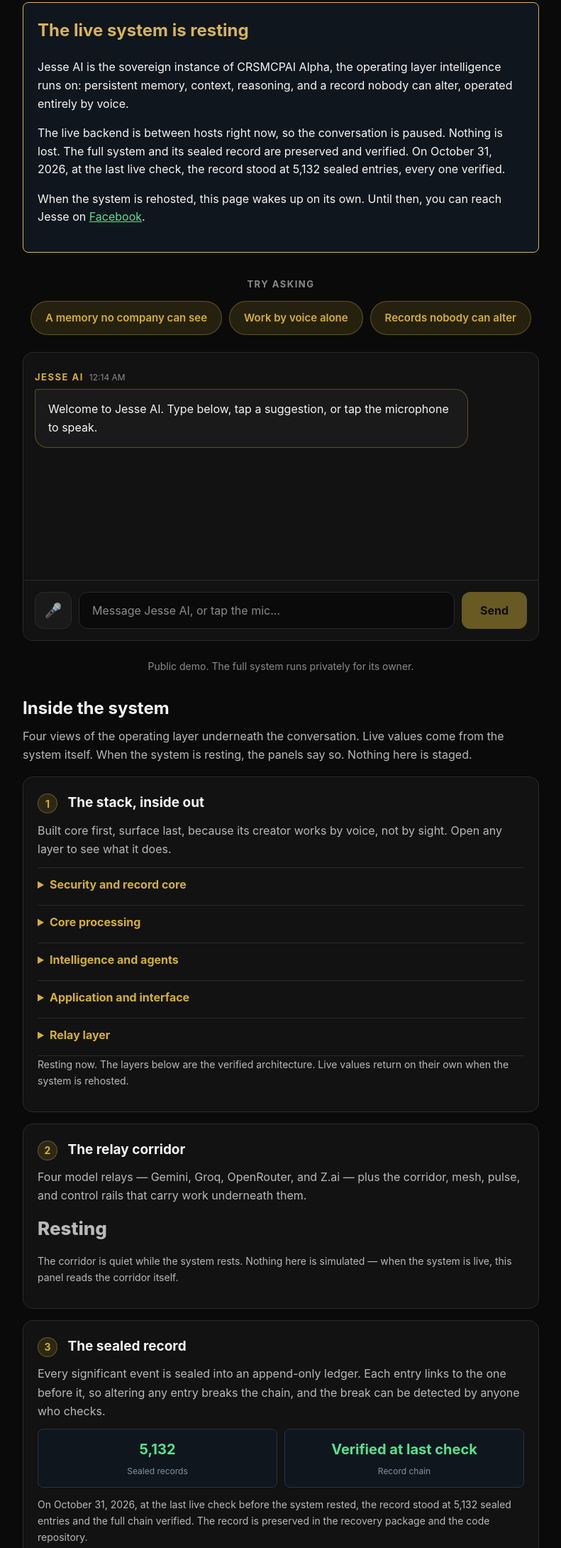
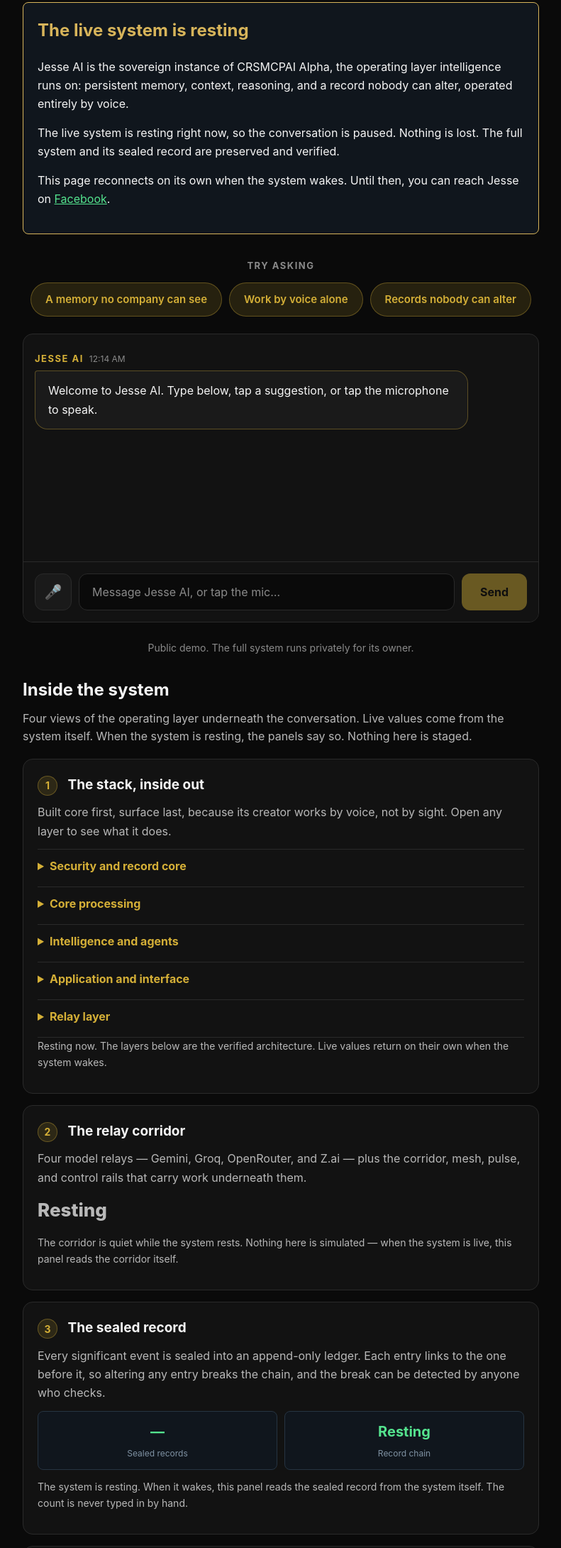
Before and after one commit to wicced209/jesse-ai-website, a plain HTML site: page index.html in a window 1280 px wide. Shown: the part 383-2564 px from the top of the page at 71% size, without its empty margins (244-1035 px from the left). Drawn offline with Linux system fonts and the light colour scheme; no server answers.

Commit message:
Fix demo page: fresh resting text, honest links, add SOLVA Agent API link

```diff
--- a/index.html
+++ b/index.html
@@ -72,8 +72,8 @@
         <section class="resting" id="resting" hidden aria-labelledby="resting-title">
             <h2 id="resting-title">The live system is resting</h2>
             <p>Jesse AI is the sovereign instance of CRSMCPAI Alpha, the operating layer intelligence runs on: persistent memory, context, reasoning, and a record nobody can alter, operated entirely by voice.</p>
-            <p>The live backend is between hosts right now, so the conversation is paused. Nothing is lost. The full system and its sealed record are preserved and verified. On October 31, 2026, at the last live check, the record stood at 5,132 sealed entries, every one verified.</p>
-            <p>When the system is rehosted, this page wakes up on its own. Until then, you can reach Jesse on <a href="https://www.facebook.com/Jess4rmDaWest">Facebook</a>.</p>
+            <p>The live system is resting right now, so the conversation is paused. Nothing is lost. The full system and its sealed record are preserved and verified.</p>
+            <p>This page reconnects on its own when the system wakes. Until then, you can reach Jesse on <a href="https://www.facebook.com/Jess4rmDaWest">Facebook</a>.</p>
         </section>
 
         <section class="prompts" aria-label="Try asking">
@@ -167,7 +167,7 @@
                     <li><strong>Plug in anywhere.</strong> The record layer sits underneath the model, not inside it, so it can sit underneath other systems too, whichever model is on top.</li>
                 </ol>
                 <p>Other systems are adding record-keeping like this onto their systems now, as an afterthought. This system was built with it at the core, from the first day, because it exists to protect what people create.</p>
-                <p class="panel-note">Check it yourself: <a href="https://github.com/wicced209/Jesse-AI-server-New">see the code</a>.</p>
+                <p class="panel-note">Check it yourself: <a href="crsmcpai-alpha-whitepaper.html">read the white paper</a> — every claim in it is marked verified, reported, or the founder's account.</p>
             </article>
         </section>
 
@@ -187,7 +187,7 @@
     <footer class="footer">
         <p>Jesse AI &mdash; built by SLMK Jesse Martinez Junior</p>
         <p class="footer-links">
-            <a href="https://github.com/wicced209/Jesse-AI-server-New">See the code</a>
+            <a href="agent-api.html">SOLVA Agent API — for AI agents</a>
             <span aria-hidden="true"> &middot; </span>
             <a href="https://www.facebook.com/Jess4rmDaWest">Reach Jesse on Facebook</a>
         </p>
--- a/panels.js
+++ b/panels.js
@@ -26,17 +26,17 @@ document.addEventListener('DOMContentLoaded', () => {
 
     function setRestingPanels() {
         if (stackState) {
-            stackState.textContent = 'Resting now. The layers below are the verified architecture. Live values return on their own when the system is rehosted.';
+            stackState.textContent = 'Resting now. The layers below are the verified architecture. Live values return on their own when the system wakes.';
         }
         if (relayBig) relayBig.textContent = 'Resting';
         if (relayList) relayList.replaceChildren();
         if (relayNote) {
             relayNote.textContent = 'The corridor is quiet while the system rests. Nothing here is simulated — when the system is live, this panel reads the corridor itself.';
         }
-        if (ledgerCount) ledgerCount.textContent = '5,132';
-        if (ledgerChain) ledgerChain.textContent = 'Verified at last check';
+        if (ledgerCount) ledgerCount.textContent = '—';
+        if (ledgerChain) ledgerChain.textContent = 'Resting';
         if (ledgerNote) {
-            ledgerNote.textContent = 'On October 31, 2026, at the last live check before the system rested, the record stood at 5,132 sealed entries and the full chain verified. The record is preserved in the recovery package and the code repository.';
+            ledgerNote.textContent = 'The system is resting. When it wakes, this panel reads the sealed record from the system itself. The count is never typed in by hand.';
         }
     }
 
```
